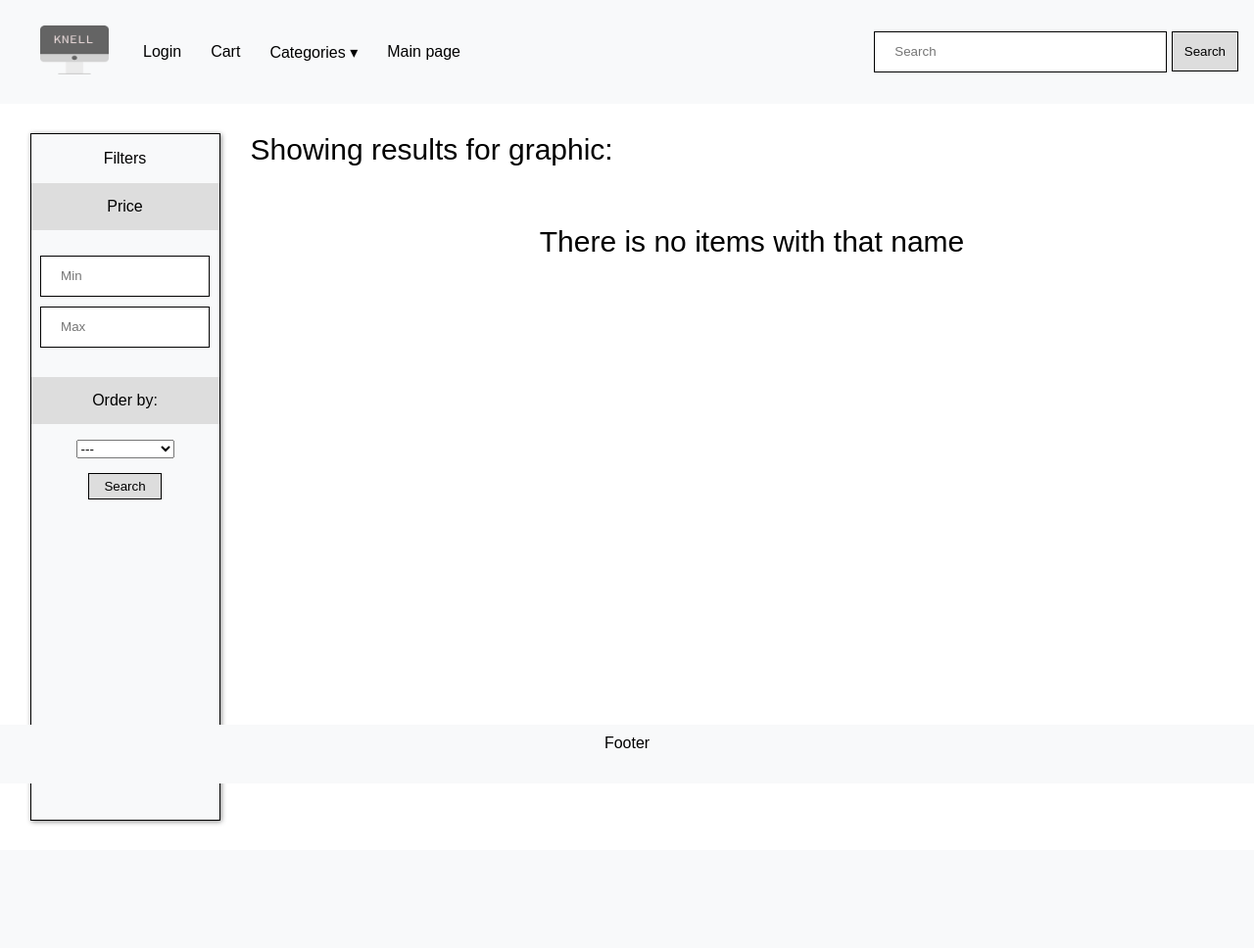
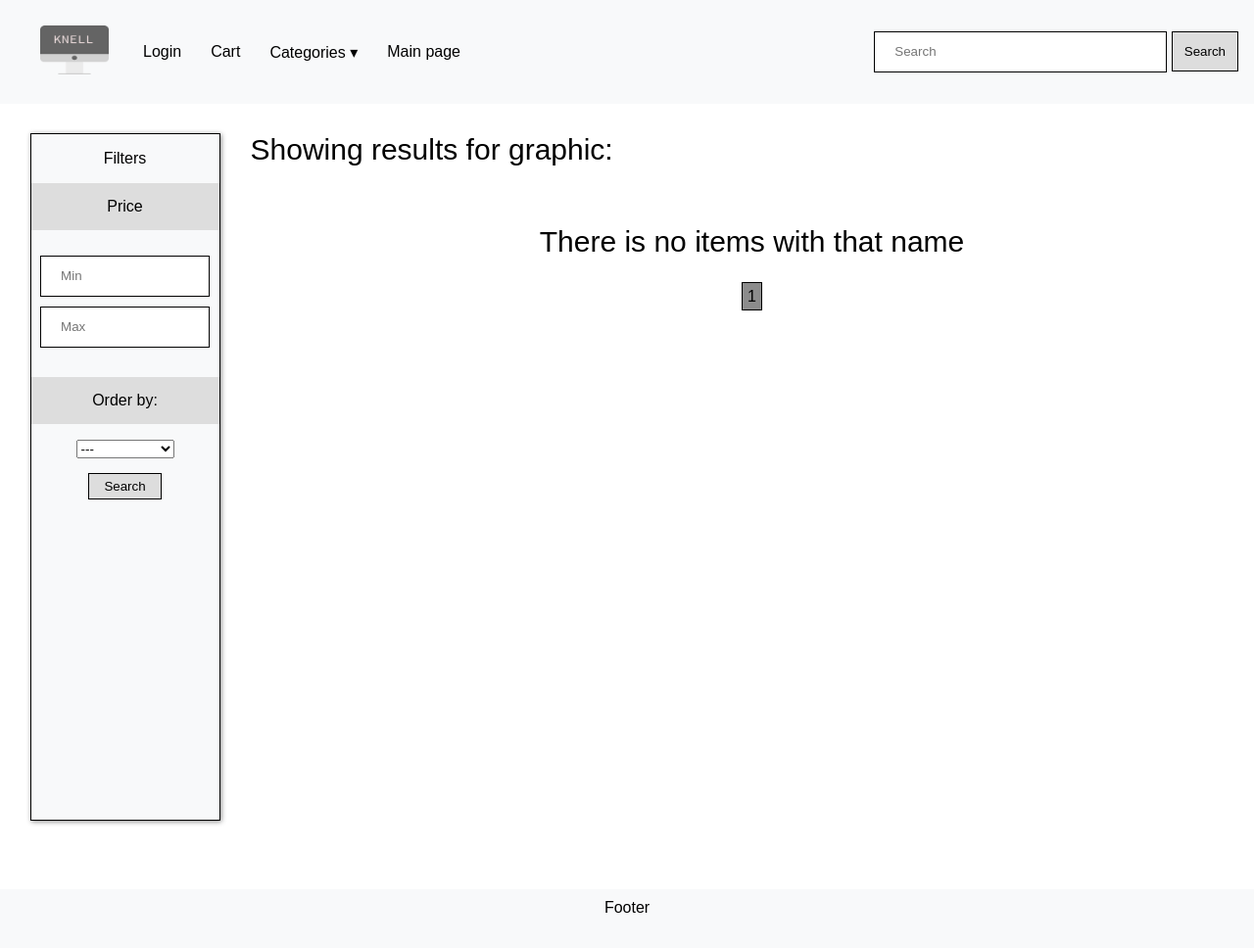
Before and after one commit to FluffyGreyWolf/Shop, a Django app: page /search-result?search-form=graphic in a window 1280 px wide. Shown: the whole page at 98% size. Before the commit the page ends 842 px from the top, so only its background shows below. Run offline with Django 3.2, Linux system fonts and the light colour scheme; data that the repository does not hold is empty.

Commit message:
update: pagination of product list

```diff
--- a/shop/templates/search-result.html
+++ b/shop/templates/search-result.html
@@ -1,5 +1,5 @@
 {% extends 'base.html' %}
-{% block title %}Seach Result{% endblock %}
+{% block title %}Looking for: {{ searched }}{% endblock %}
 
 {% block content %}
 <div class="page-container">
@@ -32,8 +32,8 @@
 </div>
 <div class="product-list">
     <p class="result-title">Showing results for {{ searched }}:</p>
-{% if products %}
-{% for product in products %}
+{% if page %}
+{% for product in page.object_list %}
 <ul class="product">
 
     <li class="product-sublist"><img class="product-picture" src="{{ product.picture }}"> <p class="product-text">{{ product.name }} <a href="{% url 'product-detail' product.pk %}">See more</a></p><p class="product-text">{{ product.price }}$</p></li>
@@ -42,7 +42,38 @@
 {% else %}
 <p class="result-title" style="text-align: center;">There is no items with that name</p>
 {% endif %}
+
+    <div class="next-pages">
+        {% if page.number == 1 and page.has_next %}
+        <a class="nav-link pagination-button page-active" href="{% url 'search-result-price-filter' %}?search-form={{ searched }}&page={{ page.number }}&price-order={{ order }}&price-min={{ min }}&price-max={{ max }}&products={{ searched }}">1</a>
+        -
+        <a class="nav-link pagination-button" href="{% url 'search-result-price-filter' %}?search-form={{ searched }}&page={{ page.next_page_number }}&price-order={{ order }}&price-min={{ min }}&price-max={{ max }}&products={{ searched }}">{{ page.next_page_number }}</a>
+        ...
+        <a class="nav-link pagination-button" href="{% url 'search-result-price-filter' %}?search-form={{ searched }}&page={{ page.paginator.num_pages  }}&price-order={{ order }}&price-min={{ min }}&price-max={{ max }}&products={{ searched }}">{{ page.paginator.num_pages }}</a>
+        {% elif page.number == page.paginator.num_pages and page.number != 1 %}
+        <a class="nav-link pagination-button" href="{% url 'search-result-price-filter' %}?search-form={{ searched }}&page={{ 1 }}&price-order={{ order }}&price-min={{ min }}&price-max={{ max }}&products={{ searched }}">1</a>
+        ...
+        <a class="nav-link pagination-button" href="{% url 'search-result-price-filter' %}?search-form={{ searched }}&page={{ page.previous_page_number }}&price-order={{ order }}&price-min={{ min }}&price-max={{ max }}&products={{ searched }}">{{ page.previous_page_number }}</a>
+        -
+        <a class="nav-link pagination-button page-active" href="{% url 'search-result-price-filter' %}?search-form={{ searched }}&page={{ page.number }}&price-order={{ order }}&price-min={{ min }}&price-max={{ max }}&products={{ searched }}">{{ page.number }}</a>
+        {% elif page.number == 1 %}
+        <a class="nav-link pagination-button page-active" href="{% url 'search-result-price-filter' %}?search-form={{ searched }}&page={{ page.number }}&price-order={{ order }}&price-min={{ min }}&price-max={{ max }}&products={{ searched }}">1</a>
+        {% else %}
+        <a class="nav-link pagination-button" href="{% url 'search-result-price-filter' %}?search-form={{ searched }}&page={{ 1 }}&price-order={{ order }}&price-min={{ min }}&price-max={{ max }}&products={{ searched }}">1</a>
+        ...
+        <a class="nav-link pagination-button" href="{% url 'search-result-price-filter' %}?search-form={{ searched }}&page={{ page.previous_page_number }}&price-order={{ order }}&price-min={{ min }}&price-max={{ max }}&products={{ searched }}">{{ page.previous_page_number }}</a>
+        -
+        <a class="nav-link pagination-button page-active" href="{% url 'search-result-price-filter' %}?search-form={{ searched }}&page={{ page.number }}&price-order={{ order }}&price-min={{ min }}&price-max={{ max }}&products={{ searched }}">{{ page.number }}</a>
+        -
+        <a class="nav-link pagination-button" href="{% url 'search-result-price-filter' %}?search-form={{ searched }}&page={{ page.next_page_number }}&price-order={{ order }}&price-min={{ min }}&price-max={{ max }}&products={{ searched }}">{{ page.next_page_number }}</a>
+        ...
+        <a class="nav-link pagination-button" href="{% url 'search-result-price-filter' %}?search-form={{ searched }}&page={{ page.paginator.num_pages  }}&price-order={{ order }}&price-min={{ min }}&price-max={{ max }}&products={{ searched }}">{{ page.paginator.num_pages }}</a>
+        {% endif %}
+
+
+    </div>
 </div>
+
 </div>
 
 {% endblock %}
--- a/shop/views.py
+++ b/shop/views.py
@@ -1,5 +1,5 @@
-from django.db.models.query_utils import RegisterLookupMixin
 from django.shortcuts import redirect, render, get_object_or_404
+from django.core.paginator import Paginator
 from .models import Product
 from itertools import chain
 
@@ -11,21 +11,25 @@ def home(request):
 def productSearch(request):
     if request.method == "GET":
         searched = request.GET['search-form']
+        page_num = request.GET.get('page')
         if searched == "":
             return redirect('/')
         products1 = Product.objects.filter(name__contains=searched)
         products2 = Product.objects.filter(category__contains=searched)
         products = products1 | products2
-        context = {'products': products, 'searched': searched}
+        products_paginator = Paginator(products, 2)
+        page = products_paginator.get_page(page_num)
+        context = {'page': page, 'searched': searched}
         return render(request, 'search-result.html', context)
 
-# View for filtering products by price
+# View for filtering products
 def productPriceFilter(request):
     if request.method == "GET":
         min = request.GET['price-min']
         max = request.GET['price-max']
         searched = request.GET['products']
         order = request.GET['price-order']
+        page_num = request.GET.get('page')
     if not min:
         min = 0
     if not max:
@@ -35,10 +39,14 @@ def productPriceFilter(request):
     products = products1 | products2
     if order == 'low':
         products = products.order_by('price')
-        context = {'products': products, 'searched': searched, 'order': 'low'}
+        products_paginator = Paginator(products, 2)
+        page = products_paginator.get_page(page_num)
+        context = {'page': page, 'searched': searched, 'order': 'low'}
     else:
         products = products.order_by('-price')
-        context = {'products': products, 'searched': searched, 'order': 'high'}
+        products_paginator = Paginator(products, 2)
+        page = products_paginator.get_page(page_num)
+        context = {'page': page, 'searched': searched, 'order': 'high'}
     return render(request, 'search-result.html', context)
 
 
--- a/static/style.css
+++ b/static/style.css
@@ -3,6 +3,9 @@ body {
     text-align: center;
     margin: 0px;
     padding: 0px;
+    height: 100%;
+    position: relative;
+    padding-bottom: 100px;
   }
 
 /* navbar */
@@ -194,10 +197,14 @@ input[type=search] {
 
 
 /* footer */
+.content {
+  min-height: 100vh;
+}
+
 .footer {
   background-color: #f8f9fa;
   height: 60px;
-  position: fixed;
+  position: absolute;
   bottom: 0;
   width: 100%;
 }
@@ -322,3 +329,21 @@ input[type=search] {
 #price-form-button:hover {
   background-color: #b8b8b8;
 }
+
+/* pagination buttons */
+.pagination-button {
+  margin-top: 15px;
+  padding: 5px;
+  width: 75px;
+  border: solid 1px black;
+  background-color: #DDD;
+  text-decoration: none;
+}
+
+.pagination-button:hover {
+  background-color: #b8b8b8;
+}
+
+.page-active {
+  background-color: #8c8c8c;
+}
--- a/templates/accounts/login.html
+++ b/templates/accounts/login.html
@@ -36,3 +36,6 @@
 
 
 {% endblock %}
+
+{% block footer %}
+{% endblock %}
--- a/templates/accounts/register.html
+++ b/templates/accounts/register.html
@@ -47,3 +47,6 @@
     </form>
 
 {% endblock %}
+
+{% block footer %}
+{% endblock %}
--- a/templates/base.html
+++ b/templates/base.html
@@ -10,6 +10,7 @@
     <link rel="stylesheet" href="{% static 'style.css' %}" />
 </head>
 <body>
+  <div class="content">
     <!-- navbar -->
     <nav onselectstart="return false;">
         <ul class="nav-menu">
@@ -136,12 +137,16 @@
       <p><img class="category-img" src="media/product_pictures/graphic-card-ad.jpg"></p>
     </div>
     {% endblock %}
+
+    {% block footer %}
     <!-- footer -->
     <footer class="footer">
-        <div class="footer-content">
-          Footer
-        </div>
-      </footer>
+      <div class="footer-content">
+        Footer
+      </div>
+    </footer>
+    {% endblock %}
+  </div>
     <!-- JS -->
     <script src="https://ajax.googleapis.com/ajax/libs/jquery/3.5.1/jquery.min.js"></script>
     <script src="{% static 'script.js' %}"></script>
```
